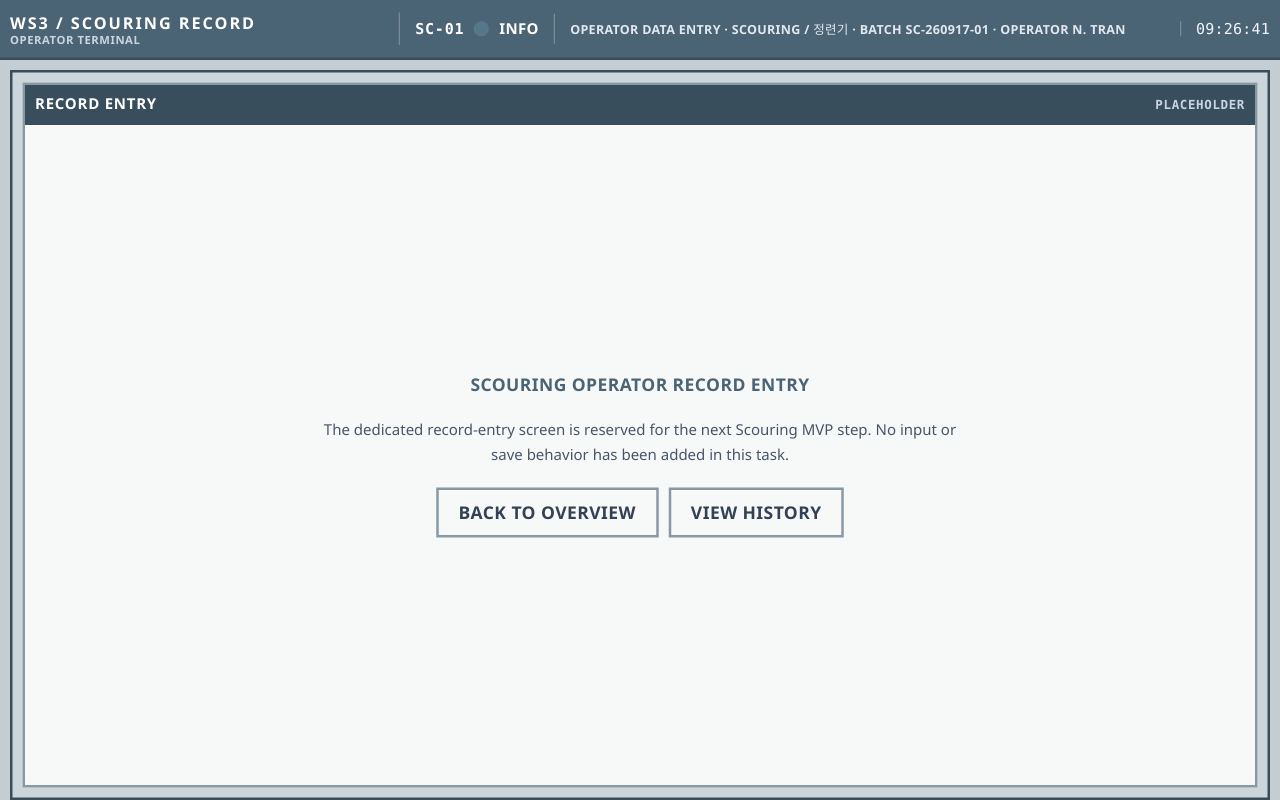
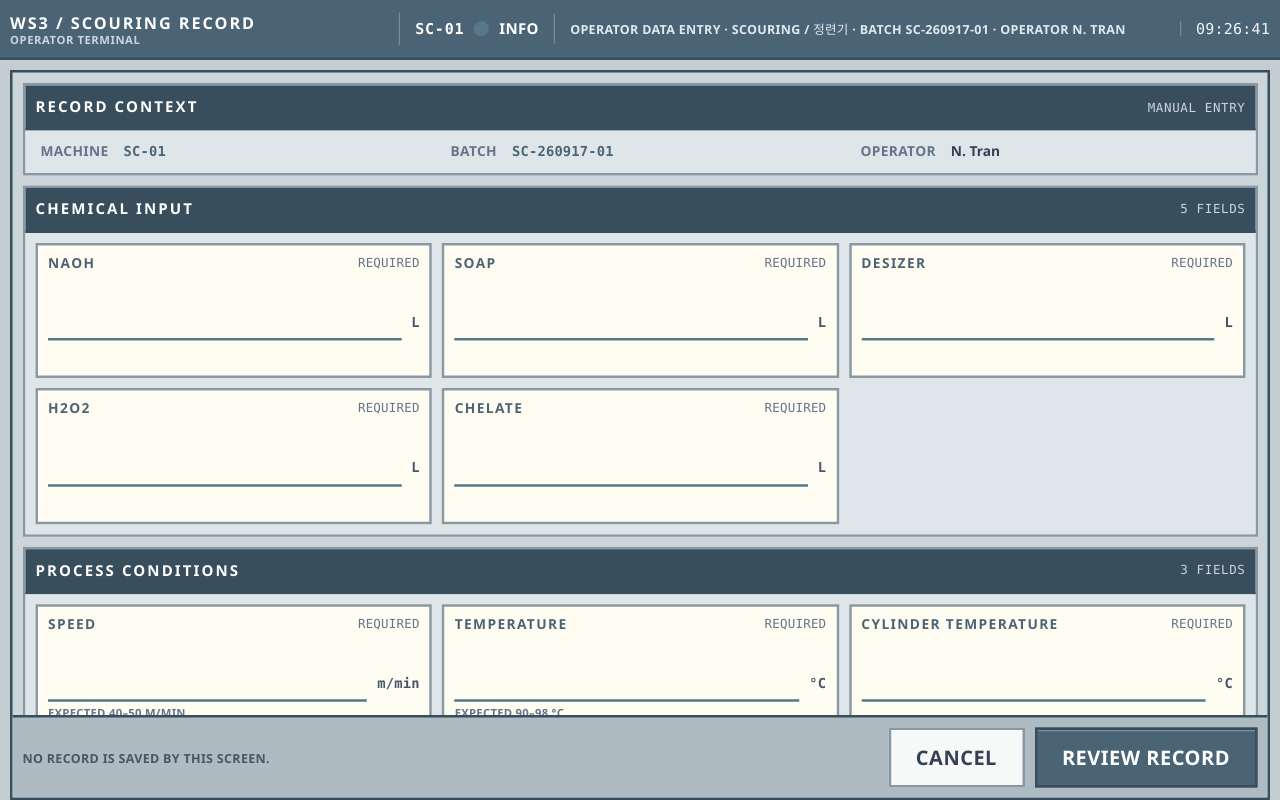
Before and after one commit to Tran-Tr-Khai/ws3-prod-sys, a React (Vite) app in the folder frontend/: page /machine/scouring/record in a window 1280 px wide. Built offline with nearby package versions, Linux system fonts and the light colour scheme; no server answers.

Commit message:
feat(scouring): build operator record entry form

```diff
--- a/frontend/src/features/machines/ScouringRecordPage.tsx
+++ b/frontend/src/features/machines/ScouringRecordPage.tsx
@@ -1,12 +1,172 @@
+import { useMemo, useState } from 'react';
 import { useNavigate } from 'react-router-dom';
 import { HMIButton } from '../../components/hmi/HMIButton';
 import { HMIHeader } from '../../components/hmi/HMIHeader';
 
+type RecordFieldKey =
+  | 'naoh'
+  | 'soap'
+  | 'desizer'
+  | 'h2o2'
+  | 'chelate'
+  | 'speed'
+  | 'temperature'
+  | 'cylinderTemperature'
+  | 'inputFabricMeters'
+  | 'outputFabricMeters';
+
+type RecordValues = Record<RecordFieldKey, string>;
+
+type FieldDefinition = {
+  key: RecordFieldKey;
+  label: string;
+  unit: string;
+  required?: boolean;
+  range?: [number, number];
+};
+
+const initialValues: RecordValues = {
+  naoh: '',
+  soap: '',
+  desizer: '',
+  h2o2: '',
+  chelate: '',
+  speed: '',
+  temperature: '',
+  cylinderTemperature: '',
+  inputFabricMeters: '',
+  outputFabricMeters: '',
+};
+
+const chemicalFields: FieldDefinition[] = [
+  { key: 'naoh', label: 'NaOH', unit: 'L', required: true },
+  { key: 'soap', label: 'Soap', unit: 'L', required: true },
+  { key: 'desizer', label: 'Desizer', unit: 'L', required: true },
+  { key: 'h2o2', label: 'H2O2', unit: 'L', required: true },
+  { key: 'chelate', label: 'Chelate', unit: 'L', required: true },
+];
+
+const processFields: FieldDefinition[] = [
+  { key: 'speed', label: 'Speed', unit: 'm/min', required: true, range: [40, 50] },
+  { key: 'temperature', label: 'Temperature', unit: '°C', required: true, range: [90, 98] },
+  { key: 'cylinderTemperature', label: 'Cylinder Temperature', unit: '°C', required: true },
+];
+
+const productionFields: FieldDefinition[] = [
+  { key: 'inputFabricMeters', label: 'Fabric Input', unit: 'm' },
+  { key: 'outputFabricMeters', label: 'Fabric Output', unit: 'm' },
+];
+
+function fieldMessage(value: string, field: FieldDefinition): 'missing' | 'warning' | null {
+  if (!value.trim()) return field.required ? 'missing' : null;
+  const numericValue = Number(value);
+  if (!Number.isFinite(numericValue)) return 'missing';
+  if (field.range && (numericValue < field.range[0] || numericValue > field.range[1])) return 'warning';
+  return null;
+}
+
+function RecordField({
+  field,
+  value,
+  showValidation,
+  onChange,
+}: {
+  field: FieldDefinition;
+  value: string;
+  showValidation: boolean;
+  onChange: (value: string) => void;
+}) {
+  const message = showValidation ? fieldMessage(value, field) : null;
+  const isError = message === 'missing';
+  const isWarning = message === 'warning';
+
+  return (
+    <label className={`flex min-h-[104px] min-w-0 flex-col border-2 bg-hmiInput p-2 ${isError ? 'border-alarm' : isWarning ? 'border-warning' : 'border-line'}`}>
+      <span className="flex items-start justify-between gap-2 text-[11px] font-bold uppercase tracking-[0.1em] text-industrial">
+        <span className="truncate">{field.label}</span>
+        <span className="shrink-0 font-mono text-[10px] font-normal text-slate-500">{field.required ? 'REQUIRED' : 'OPTIONAL'}</span>
+      </span>
+      <span className="mt-2 flex min-w-0 items-end gap-2">
+        <input
+          aria-label={`${field.label} value`}
+          aria-invalid={isError}
+          type="number"
+          inputMode="decimal"
+          step="any"
+          value={value}
+          onChange={(event) => onChange(event.target.value)}
+          className={`h-12 min-w-0 flex-1 appearance-none border-0 border-b-2 bg-transparent px-1 text-right font-mono text-[27px] font-bold leading-none tabular-nums outline-none focus:border-industrial focus:ring-0 ${isError ? 'border-alarm text-alarm' : isWarning ? 'border-warning text-warning' : 'border-info text-industrial'}`}
+        />
+        <span className="pb-2 font-mono text-[11px] font-bold text-slate-600">{field.unit}</span>
+      </span>
+      <span className="mt-1 min-h-4 text-[9px] font-bold uppercase tracking-wide">
+        {isError && <span className="text-alarm">ERROR · {field.required ? 'Value required' : 'Enter a number'}</span>}
+        {isWarning && field.range && <span className="text-warning">WARNING · Expected {field.range[0]}–{field.range[1]} {field.unit}</span>}
+        {!message && field.range && <span className="text-slate-500">Expected {field.range[0]}–{field.range[1]} {field.unit}</span>}
+      </span>
+    </label>
+  );
+}
+
+function FieldGroup({
+  title,
+  fields,
+  values,
+  showValidation,
+  onChange,
+}: {
+  title: string;
+  fields: FieldDefinition[];
+  values: RecordValues;
+  showValidation: boolean;
+  onChange: (key: RecordFieldKey, value: string) => void;
+}) {
+  return (
+    <section className="border-2 border-line bg-panel">
+      <header className="flex min-h-9 items-center justify-between border-b-2 border-industrialDark bg-industrialDark px-2 py-1 text-white">
+        <h2 className="text-xs font-bold uppercase tracking-[0.14em]">{title}</h2>
+        <span className="font-mono text-[10px] uppercase tracking-wider text-slate-300">{fields.length} FIELDS</span>
+      </header>
+      <div className="grid grid-cols-1 gap-2 bg-surfaceMuted p-2 sm:grid-cols-2 xl:grid-cols-3">
+        {fields.map((field) => (
+          <RecordField
+            key={field.key}
+            field={field}
+            value={values[field.key]}
+            showValidation={showValidation}
+            onChange={(value) => onChange(field.key, value)}
+          />
+        ))}
+      </div>
+    </section>
+  );
+}
+
 export function ScouringRecordPage() {
   const navigate = useNavigate();
+  const [values, setValues] = useState<RecordValues>(initialValues);
+  const [reviewAttempted, setReviewAttempted] = useState(false);
+  const [reviewReady, setReviewReady] = useState(false);
+
+  const validation = useMemo(
+    () => [...chemicalFields, ...processFields, ...productionFields].map((field) => fieldMessage(values[field.key], field)),
+    [values],
+  );
+  const hasErrors = validation.some((message) => message === 'missing');
+  const warningCount = validation.filter((message) => message === 'warning').length;
+
+  const updateValue = (key: RecordFieldKey, value: string) => {
+    setValues((current) => ({ ...current, [key]: value }));
+    setReviewReady(false);
+  };
+
+  const reviewRecord = () => {
+    setReviewAttempted(true);
+    setReviewReady(!hasErrors);
+  };
 
   return (
-    <main className="h-full min-h-0 overflow-hidden bg-navy text-slate-800 flex flex-col">
+    <main className="flex h-full min-h-0 flex-col overflow-hidden bg-navy text-slate-800">
       <HMIHeader
         variant="machine"
         title="WS3 / Scouring Record"
@@ -15,23 +175,41 @@ export function ScouringRecordPage() {
         status="info"
         time={new Date().toLocaleTimeString('vi-VN')}
       />
+
       <div className="mx-2 mt-2 flex min-h-0 flex-1 flex-col overflow-hidden border-2 border-industrialDark bg-hmiConsole">
-        <section className="m-2 flex min-h-0 flex-1 flex-col border-2 border-line bg-panel">
-          <header className="flex min-h-8 items-center justify-between border-b-2 border-industrialDark bg-industrialDark px-2 py-1 text-white">
-            <h2 className="text-xs font-bold uppercase tracking-wider">Record entry</h2>
-            <span className="font-mono text-[10px] font-bold uppercase tracking-wider text-slate-300">PLACEHOLDER</span>
-          </header>
-          <div className="flex flex-1 flex-col items-center justify-center gap-4 p-6 text-center">
-            <p className="text-sm font-semibold uppercase tracking-wide text-industrial">Scouring operator record entry</p>
-            <p className="max-w-lg text-xs leading-5 text-slate-600">
-              The dedicated record-entry screen is reserved for the next Scouring MVP step. No input or save behavior has been added in this task.
-            </p>
-            <div className="flex flex-wrap justify-center gap-2">
-              <HMIButton variant="secondary" onClick={() => navigate('/machine/scouring')}>BACK TO OVERVIEW</HMIButton>
-              <HMIButton variant="secondary" onClick={() => navigate('/machine/scouring/history')}>VIEW HISTORY</HMIButton>
-            </div>
+        <div className="min-h-0 flex-1 overflow-auto p-2">
+          <div className="mx-auto flex w-full max-w-[1180px] flex-col gap-2">
+            <section className="border-2 border-line bg-panel">
+              <header className="flex min-h-9 items-center justify-between border-b-2 border-industrialDark bg-industrialDark px-2 py-1 text-white">
+                <h2 className="text-xs font-bold uppercase tracking-[0.14em]">Record context</h2>
+                <span className="font-mono text-[10px] uppercase tracking-wider text-slate-300">MANUAL ENTRY</span>
+              </header>
+              <div className="grid grid-cols-1 gap-x-6 gap-y-1 bg-surfaceMuted px-3 py-2 text-[11px] sm:grid-cols-3">
+                <div><span className="font-bold uppercase tracking-wide text-slate-500">Machine</span><span className="ml-3 font-mono font-bold text-industrial">SC-01</span></div>
+                <div><span className="font-bold uppercase tracking-wide text-slate-500">Batch</span><span className="ml-3 font-mono font-bold text-industrial">SC-260917-01</span></div>
+                <div><span className="font-bold uppercase tracking-wide text-slate-500">Operator</span><span className="ml-3 font-semibold text-slate-700">N. Tran</span></div>
+              </div>
+            </section>
+
+            <FieldGroup title="Chemical Input" fields={chemicalFields} values={values} showValidation={reviewAttempted} onChange={updateValue} />
+            <FieldGroup title="Process Conditions" fields={processFields} values={values} showValidation={reviewAttempted} onChange={updateValue} />
+            <FieldGroup title="Production" fields={productionFields} values={values} showValidation={reviewAttempted} onChange={updateValue} />
+
+            {reviewAttempted && (
+              <section className={`border-2 px-3 py-2 text-[11px] font-bold uppercase tracking-wide ${hasErrors ? 'border-alarm bg-hmiAlarm text-alarm' : warningCount ? 'border-warning bg-hmiWarning text-warning' : 'border-success bg-hmiNormal text-success'}`}>
+                {hasErrors ? 'ERROR · Complete all required values before review.' : reviewReady && warningCount ? `REVIEW READY · ${warningCount} range warning${warningCount === 1 ? '' : 's'} require operator attention.` : 'REVIEW READY · No values have been saved.'}
+              </section>
+            )}
           </div>
-        </section>
+        </div>
+
+        <div className="flex flex-none flex-wrap items-center justify-between gap-2 border-t-2 border-industrialDark bg-hmiRail p-2">
+          <span className="text-[10px] font-semibold uppercase tracking-wide text-slate-600">No record is saved by this screen.</span>
+          <div className="flex gap-2">
+            <HMIButton size="large" variant="secondary" onClick={() => navigate('/machine/scouring')}>CANCEL</HMIButton>
+            <HMIButton size="large" variant="primary" onClick={reviewRecord}>REVIEW RECORD</HMIButton>
+          </div>
+        </div>
       </div>
     </main>
   );
```
